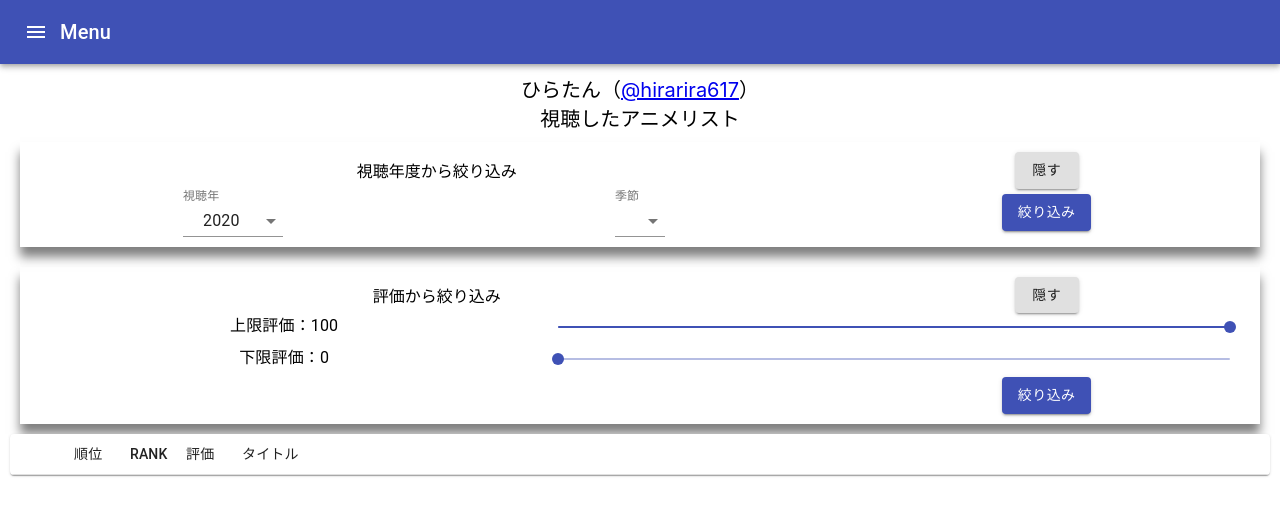
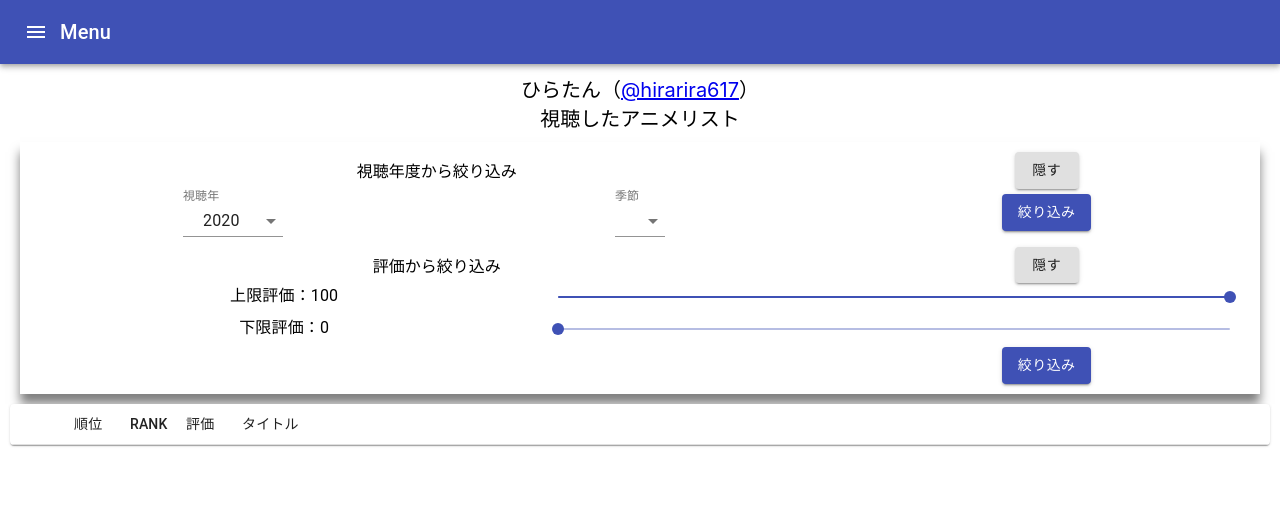
Before and after one commit to hirarira/Animel, a React (Create React App) app: page / in a window 1280 px wide. Shown: the top 516 px of the page. Built offline with nearby package versions, Linux system fonts and the light colour scheme.

Commit message:
InputLayoutをひとまとめにします

```diff
--- a/src/pages/WatchAnimeList/FilterRate.tsx
+++ b/src/pages/WatchAnimeList/FilterRate.tsx
@@ -10,12 +10,6 @@ interface Props {
 }
 
 const useStyles = makeStyles((theme) => ({
-  section: {
-    width: 'calc(100% - 20px)',
-    boxShadow: '0 10px 10px 0 rgba(0, 0, 0, 0.5)',
-    padding: '10px',
-    margin: '10px'
-  },
   input: {
     width: "calc(100% - 40px)",
     marginLeft: '20px',
@@ -28,7 +22,7 @@ const FilterRate: React.FC<Props> = ((props: Props)=>{
   const classes = useStyles();
 
   return (
-    <Grid container justify="center" alignItems="center" className={classes.section}>
+    <Grid container justify="center" alignItems="center">
       <Grid item xs={8}>
       評価から絞り込み
       </Grid>
--- a/src/pages/WatchAnimeList/FilterWatchYear.tsx
+++ b/src/pages/WatchAnimeList/FilterWatchYear.tsx
@@ -11,10 +11,7 @@ interface Props {
 
 const useStyles = makeStyles((theme) => ({
   section: {
-    width: 'calc(100% - 20px)',
-    boxShadow: '0 10px 10px 0 rgba(0, 0, 0, 0.5)',
-    padding: '10px',
-    margin: '10px'
+    marginBottom: '10px'
   },
   input: {
     width: "100px"
--- a/src/pages/WatchAnimeList/Index.tsx
+++ b/src/pages/WatchAnimeList/Index.tsx
@@ -17,7 +17,13 @@ const useStyles = makeStyles((theme) => ({
   },
   section: {
     width: '100%'
-  }
+  },
+  inputSection: {
+    width: 'calc(100% - 20px)',
+    boxShadow: '0 10px 10px 0 rgba(0, 0, 0, 0.5)',
+    padding: '10px',
+    margin: '10px'
+  },
 }));
 
 const WatchAnimeList: React.FC = (()=>{
@@ -110,7 +116,7 @@ const WatchAnimeList: React.FC = (()=>{
         <Grid item xs={12} className={classes.title}>
           {getTitile()}
         </Grid>
-        <Grid item xs={12}>
+        <Grid item xs={12} className={classes.inputSection}>
           <FilterWatchYear
             watchYear={watchYear}
             watchSeason={watchSeason}
@@ -118,8 +124,6 @@ const WatchAnimeList: React.FC = (()=>{
             setWatchSeason={setWatchSeason}
             getWatchDate={getWatchDate}
           />
-        </Grid>
-        <Grid item xs={12}>
           <FilterRate
             lowRate={lowRate}
             highRate={highRate}
```
